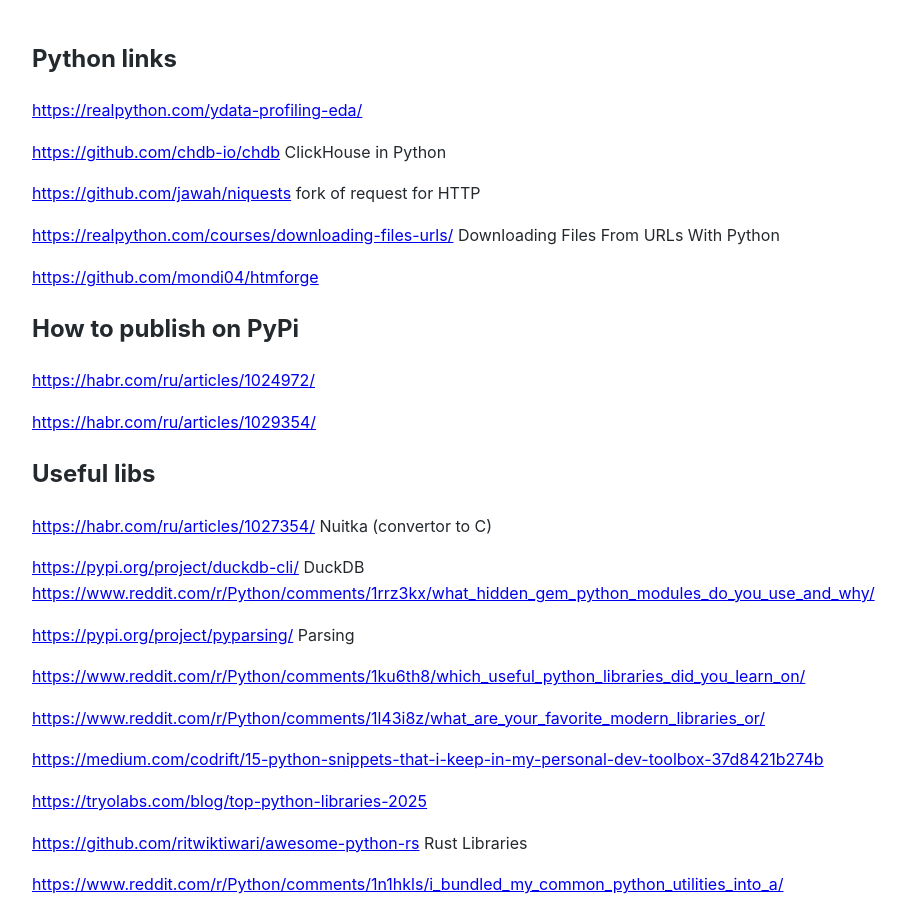
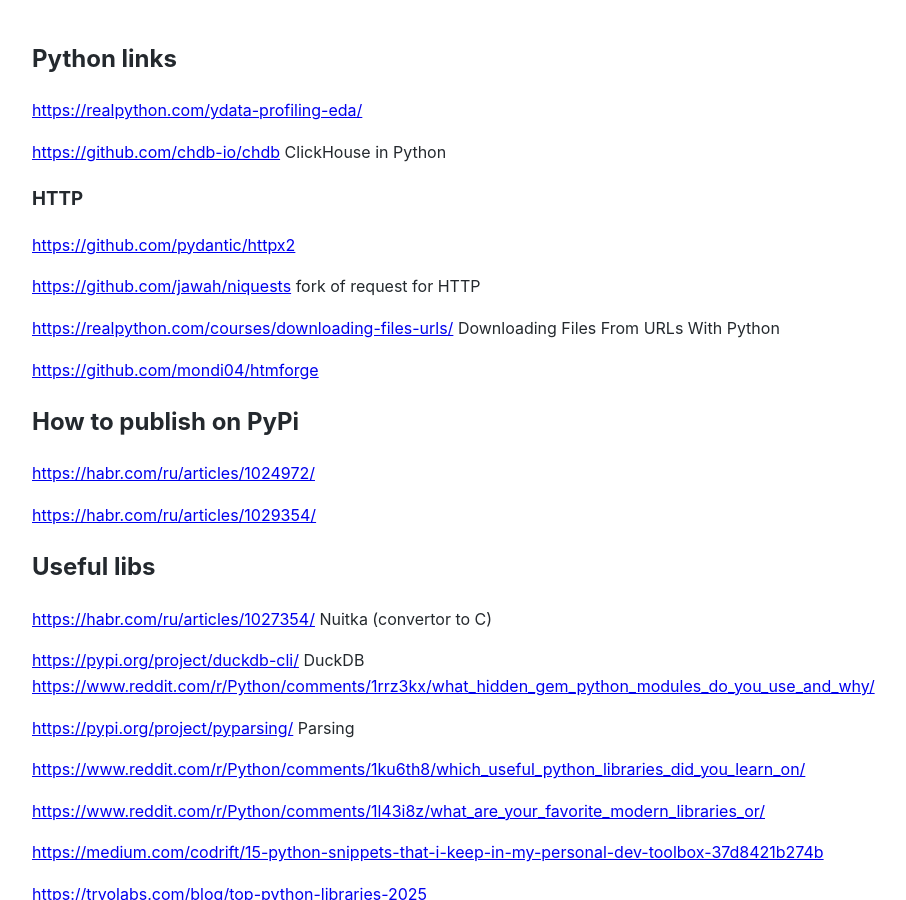
Before and after one commit to Michael-Lubinsky/michael-lubinsky.github.com, a Jekyll site: the page built from python/python_links.md, in a window 1280 px wide and 900 px high. Shown: the whole window, without its empty margins (158-1064 px from the left). Built offline with Jekyll 4.4.1, drawn with Linux system fonts in a browser that asks for light colours; our own code applies the rules of GitHub Pages for plain Markdown files.

Commit message:
Update python_links.md

```diff
--- a/python/python_links.md
+++ b/python/python_links.md
@@ -3,6 +3,9 @@
 <https://realpython.com/ydata-profiling-eda/>
 
 <https://github.com/chdb-io/chdb> ClickHouse in Python
+
+### HTTP
+<https://github.com/pydantic/httpx2>
 
 <https://github.com/jawah/niquests> fork of request for HTTP
 
```
